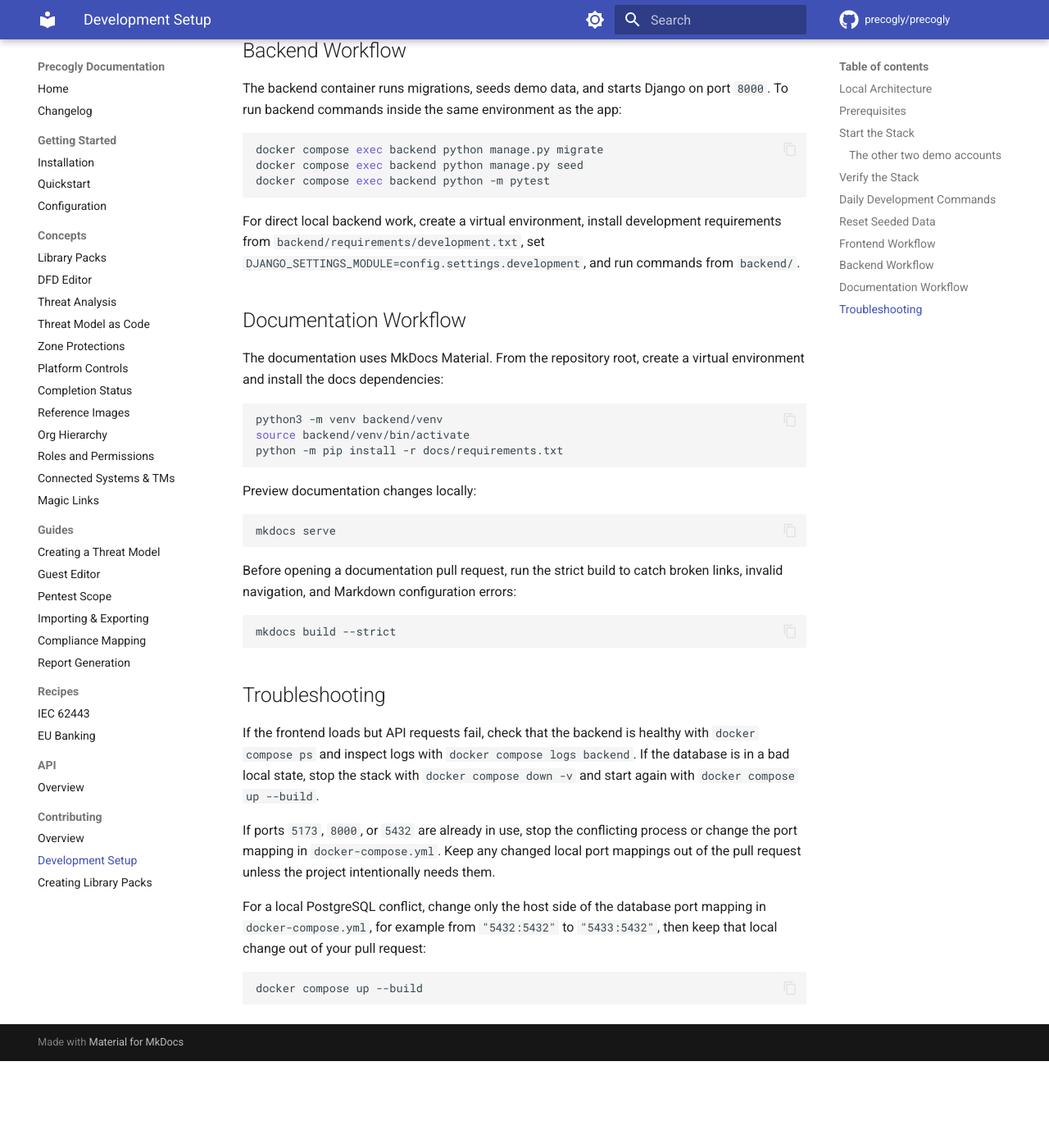
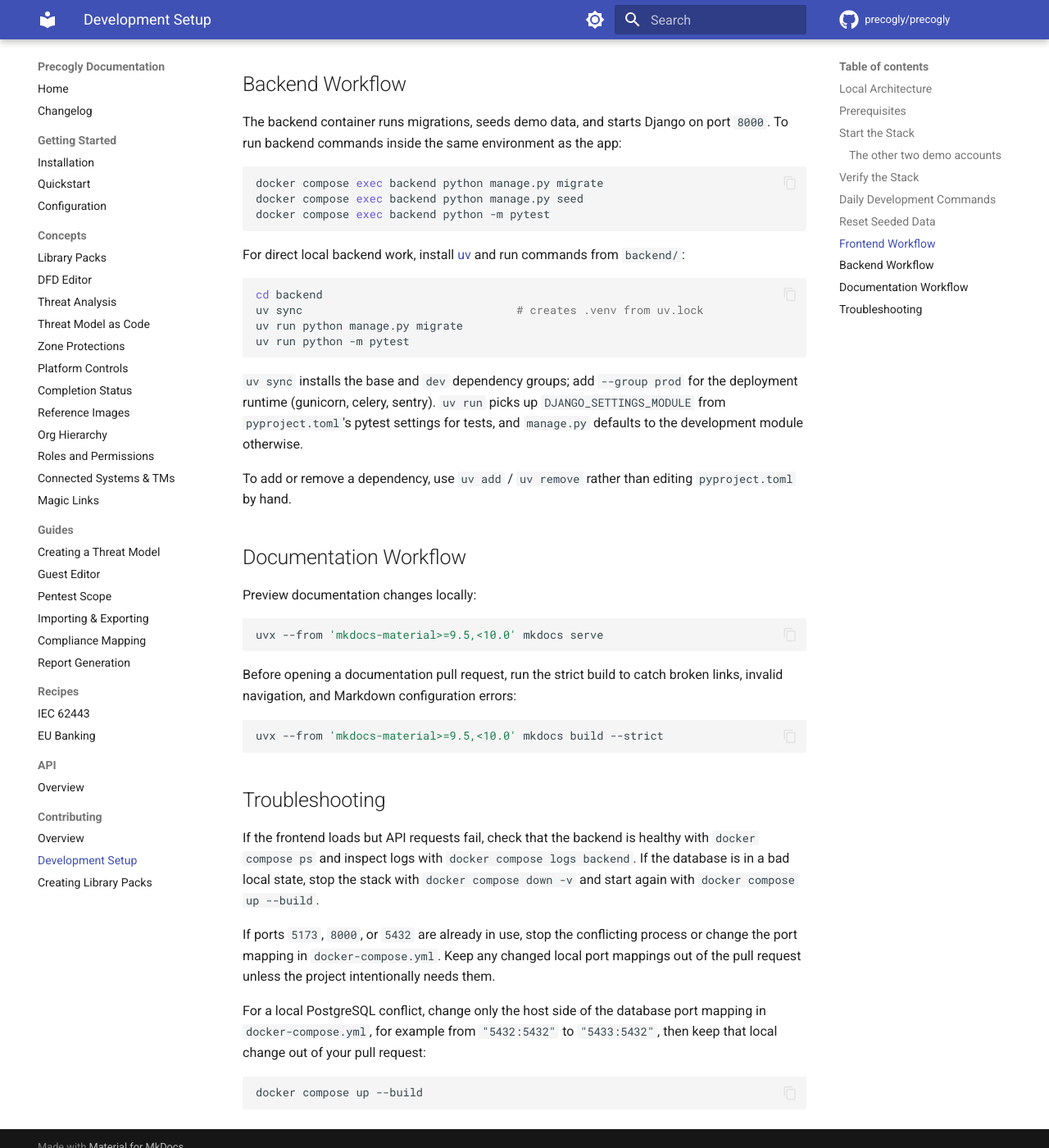
Before and after one commit to AlvinKuruvilla/precogly, an MkDocs documentation site: the page built from docs/contributing/development-setup.md, in a window 1280 px wide and 1400 px high, scrolled down 4166 px. Shown: the whole window at 82% size. Built offline with MkDocs 1.6.1 and Material for MkDocs 9.7.7, drawn with Linux system fonts in a browser that asks for light colours; comment, search, counter and statistics services are not loaded; before the commit the page ends 5460 px from its top, so only the background shows below that; some of the changed text lies outside the part shown.

Commit message:
chore: move Python tooling from pip to uv
Replaces backend/requirements/*.txt with backend/pyproject.toml and a
committed uv.lock. base/development/production become project
dependencies plus `dev` and `prod` dependency groups, resolved into one
lockfile.

ruff.toml and pytest.ini fold into pyproject.toml. Dependabot's `pip`
entry pointed at /backend/requirements and moves to the `uv` ecosystem
at /backend. CI and the docs deploy drop setup-python for uvx, and
docs/requirements.txt goes with them.

The image venv sits at /opt/venv, not uv's default: docker-compose.yml
mounts ./backend over /app, which would shadow /app/.venv.

Closes #377

````diff
--- a/docs/contributing/development-setup.md
+++ b/docs/contributing/development-setup.md
@@ -38,7 +38,7 @@ Install:
 | Docker and Docker Compose | Running the application stack |
 | Git | Cloning the repository and preparing pull requests |
 | Node.js 22+ | Optional direct frontend workflow |
-| Python 3.12+ | Optional direct backend workflow |
+| [uv](https://docs.astral.sh/uv/getting-started/installation/) | Optional direct backend workflow, and the docs build. Installs its own Python, so a system 3.12 is not needed |
 
 ## Start the Stack
 
@@ -155,28 +155,31 @@ docker compose exec backend python manage.py seed
 docker compose exec backend python -m pytest
 ```
 
-For direct local backend work, create a virtual environment, install development requirements from `backend/requirements/development.txt`, set `DJANGO_SETTINGS_MODULE=config.settings.development`, and run commands from `backend/`.
+For direct local backend work, install [uv](https://docs.astral.sh/uv/getting-started/installation/) and run commands from `backend/`:
+
+```bash
+cd backend
+uv sync                                # creates .venv from uv.lock
+uv run python manage.py migrate
+uv run python -m pytest
+```
+
+`uv sync` installs the base and `dev` dependency groups; add `--group prod` for the deployment runtime (gunicorn, celery, sentry). `uv run` picks up `DJANGO_SETTINGS_MODULE` from `pyproject.toml`'s pytest settings for tests, and `manage.py` defaults to the development module otherwise.
+
+To add or remove a dependency, use `uv add` / `uv remove` rather than editing `pyproject.toml` by hand.
 
 ## Documentation Workflow
-
-The documentation uses MkDocs Material. From the repository root, create a virtual environment and install the docs dependencies:
-
-```bash
-python3 -m venv backend/venv
-source backend/venv/bin/activate
-python -m pip install -r docs/requirements.txt
-```
 
 Preview documentation changes locally:
 
 ```bash
-mkdocs serve
+uvx --from 'mkdocs-material>=9.5,<10.0' mkdocs serve
 ```
 
 Before opening a documentation pull request, run the strict build to catch broken links, invalid navigation, and Markdown configuration errors:
 
 ```bash
-mkdocs build --strict
+uvx --from 'mkdocs-material>=9.5,<10.0' mkdocs build --strict
 ```
 
 ## Troubleshooting
--- a/docs/requirements.txt
+++ /dev/null
@@ -1 +0,0 @@
-mkdocs-material>=9.5,<10.0
````
Also changed, not shown: .pre-commit-config.yaml (+6 -4 lines), 14 other files.
